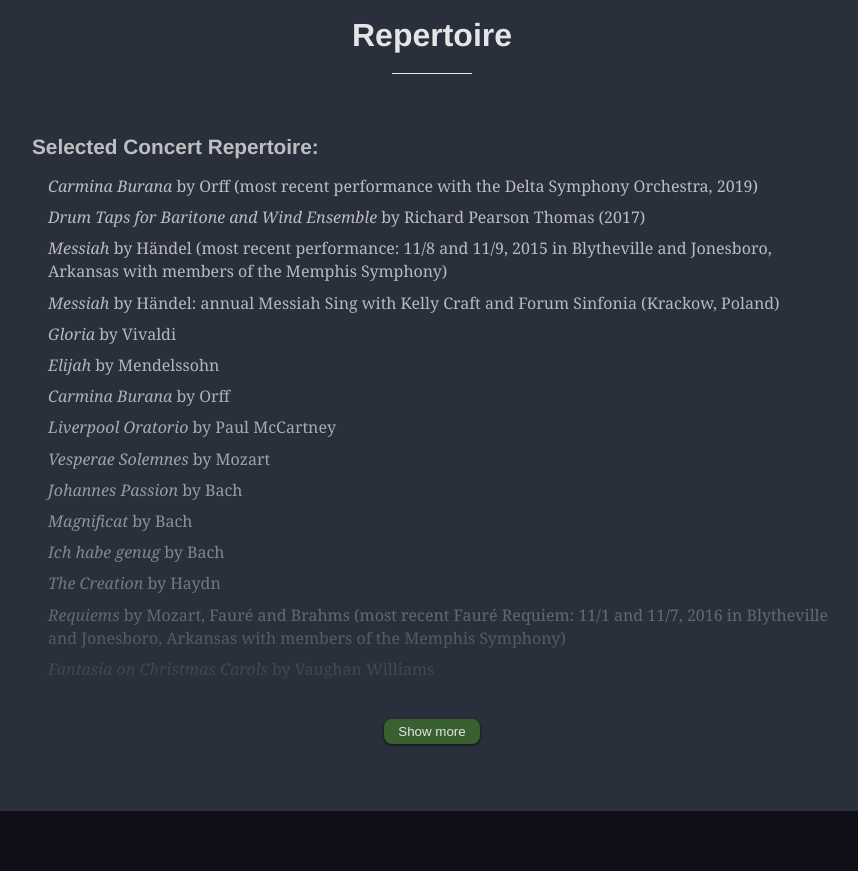
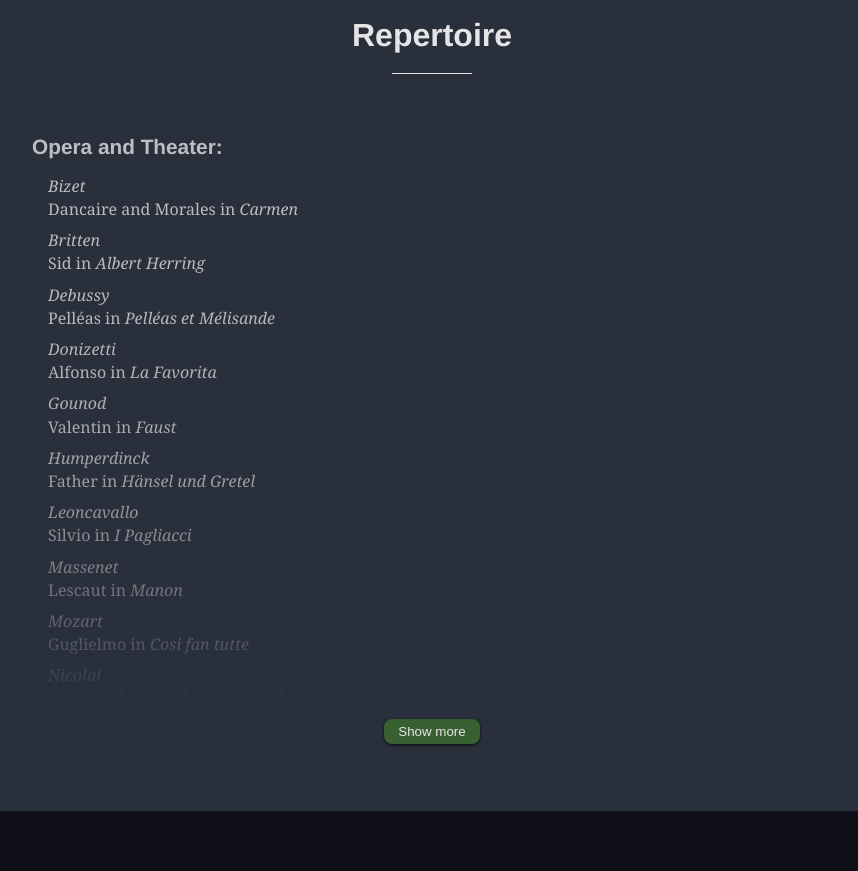
Before and after one commit to scarey18/MattCarey, a Gatsby site: page / in a window 1280 px wide. Shown: the part 4460-5331 px from the top of the page, without its empty margins (208-1066 px from the left). Built offline with nearby package versions, Linux system fonts and the light colour scheme; Gatsby itself is replaced by a stand-in of ours; some packages are replaced by stand-ins of ours; a web font is replaced by a local one; what typography-theme-kirkham would draw is missing.

Commit message:
Update Content “repertoire”

```diff
--- a/src/content/repertoire.md
+++ b/src/content/repertoire.md
@@ -1,3 +1,52 @@
+## Opera and Theater:
+
+*Bizet*\
+Dancaire and Morales in *Carmen*
+
+*Britten*\
+Sid in *Albert Herring*
+
+*Debussy*\
+Pelléas in *Pelléas et Mélisande*
+
+*Donizetti*\
+Alfonso in *La Favorita*
+
+*Gounod*\
+Valentin in *Faust*
+
+*Humperdinck*\
+Father in *Hänsel und Gretel*
+
+*Leoncavallo*\
+Silvio in *I Pagliacci*
+
+*Massenet*\
+Lescaut in *Manon*
+
+*Mozart*\
+Guglielmo in  *Cosi fan tutte*
+
+*Nicolai*                                                                      \
+Herr Fluth in *Die Lustigen Weiber von Windsor*
+
+*Puccini*\
+Marcello in *La Bohème*\
+Colline in *La Bohème*
+
+*Rossini*\
+Figaro in *Il Barbiere di Seviglia*\
+Taddeo in *L'Italiana in Algeri*
+
+*Verdi*\
+Ford in *Falstaff*\
+Marquis D'Obigny in *La Traviata*
+
+*Wagner*\
+Wolfram in *Tannhäuser*
+
+
+
 ## Selected Concert Repertoire:
 
 *Carmina Burana* by Orff (most recent performance with the Delta Symphony Orchestra, 2019)
```
